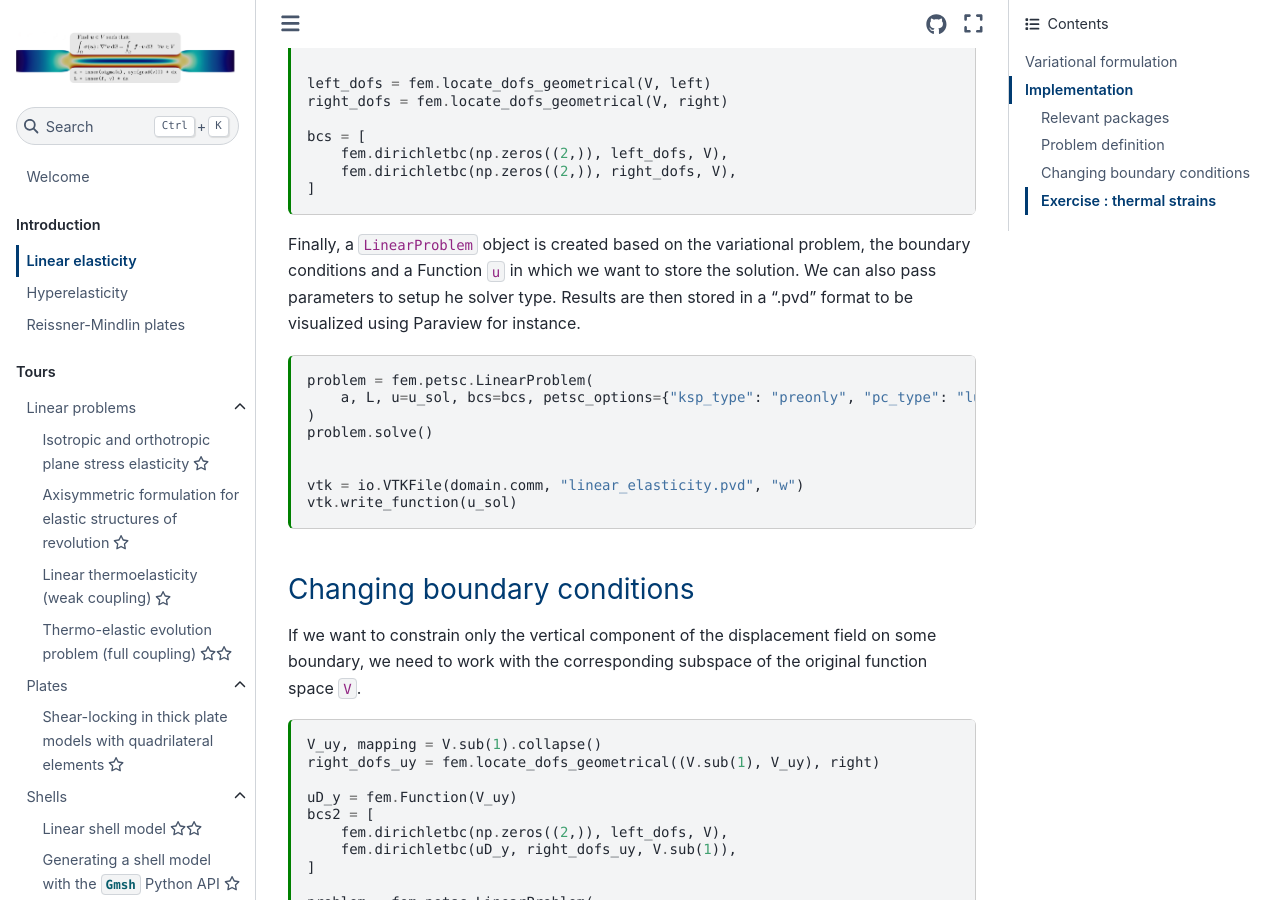
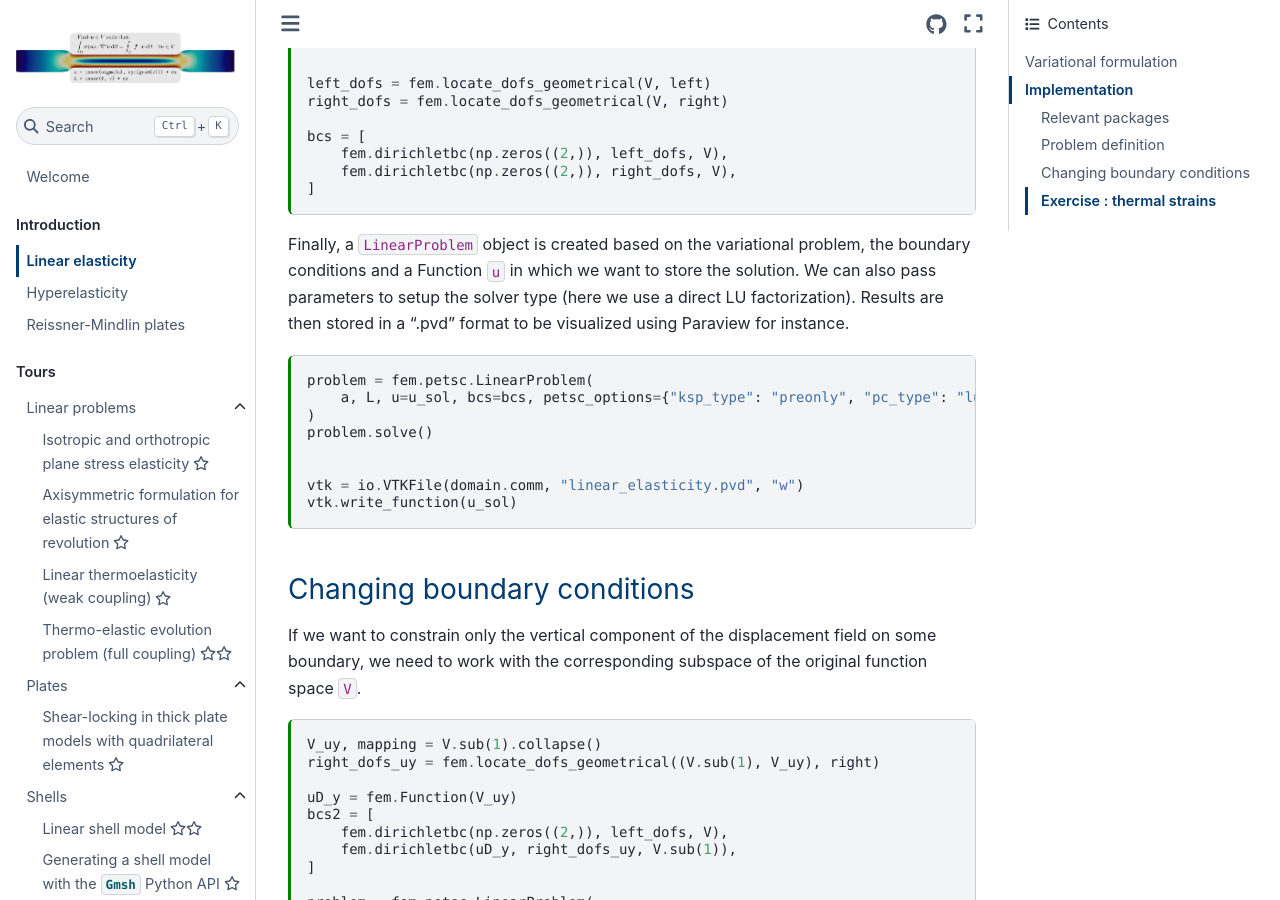
Before and after one commit to bleyerj/comet-fenicsx, a Jupyter Book: the page built from intro/linear_elasticity/linear_elasticity.md, in a window 1280 px wide and 900 px high, scrolled down 4163 px. Built offline with Jupyter Book 1.0.4 settings and Sphinx 7.4.7 and the Sphinx Book theme 1.1.4, drawn with Linux system fonts in a browser that asks for light colours.

Commit message:
Fix typo

````diff
--- a/intro/linear_elasticity/linear_elasticity.md
+++ b/intro/linear_elasticity/linear_elasticity.md
@@ -177,7 +177,7 @@ bcs = [
 ]
 ```
 
-Finally, a `LinearProblem` object is created based on the variational problem, the boundary conditions and a Function `u` in which we want to store the solution. We can also pass parameters to setup he solver type.
+Finally, a `LinearProblem` object is created based on the variational problem, the boundary conditions and a Function `u` in which we want to store the solution. We can also pass parameters to setup the solver type (here we use a direct LU factorization).
 Results are then stored in a ".pvd" format to be visualized using Paraview for instance.
 
 ```{code-cell}
````
